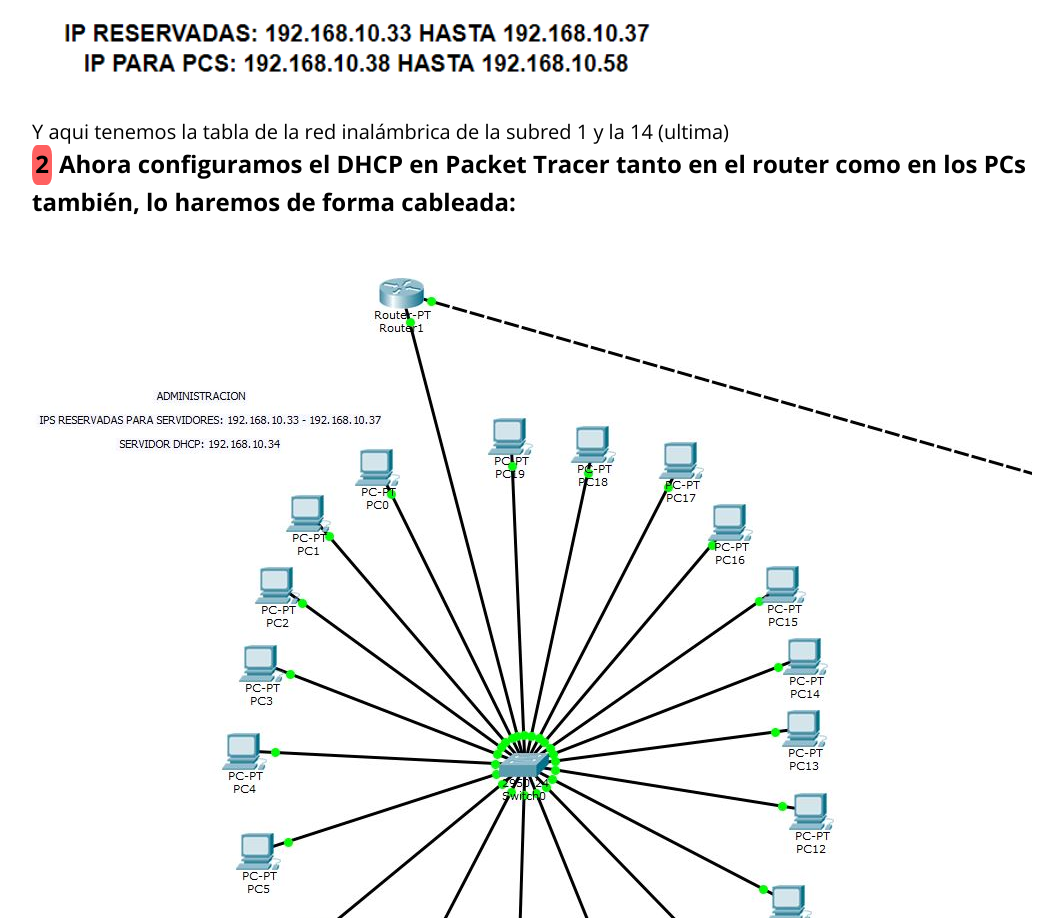
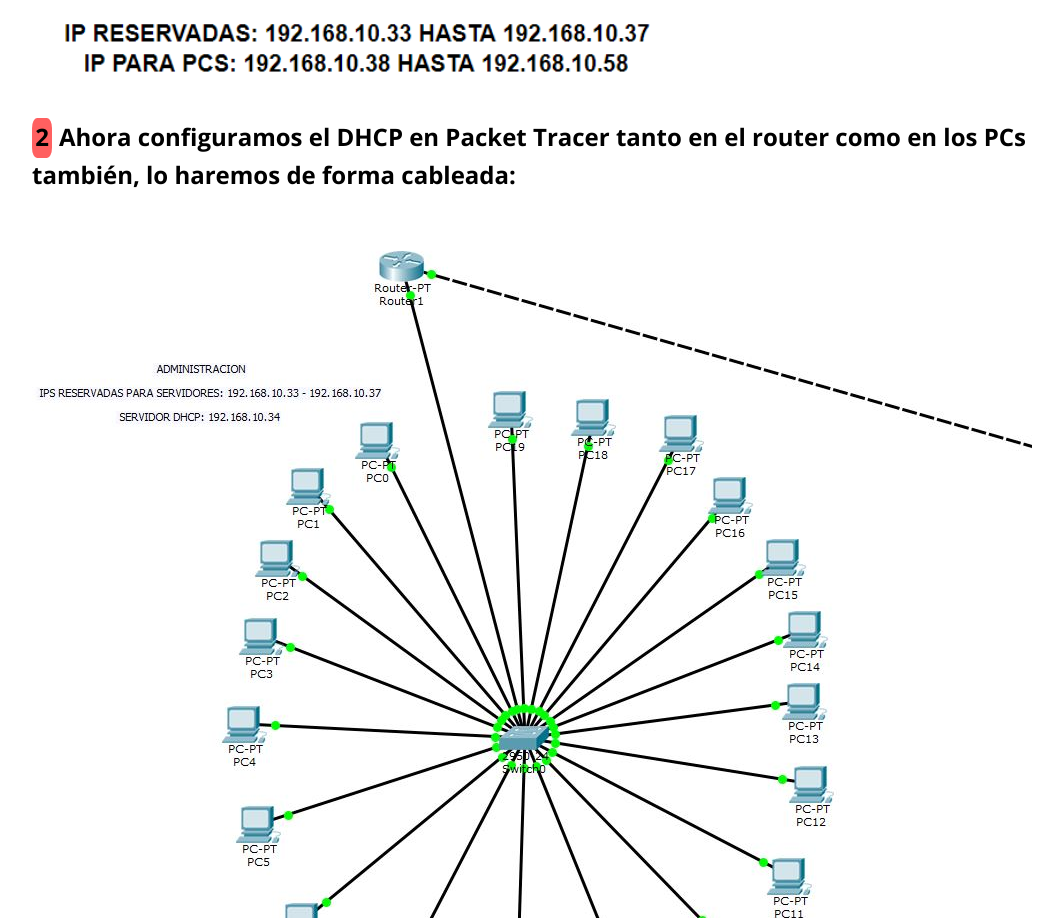
Before and after one commit to NetCo-Enterprise/PagPrincipal, a plain HTML site: page reto5.html in a window 1280 px wide. Shown: the part 1896-2814 px from the top of the page, without its empty margins (108-1171 px from the left). Drawn offline with nearby package versions, Linux system fonts and the light colour scheme.

Commit message:
Update reto5.html

```diff
--- a/reto5.html
+++ b/reto5.html
@@ -53,8 +53,6 @@
                     <b>2^n - 2 >= 20 = 5 bits para host.</b> Entonces la nueva máscara es: <b>255.255.255.224</b><br>
                     A partir de aquí empezamos con la primera subred y los requisitos del problema:<br><br>
                     <img src="Imagenes-reto5/tabladhcp.png" style="width: 650px; height: 400px;"alt=""><br>
-                  <p> Y aqui tenemos la tabla de la red inalámbrica de la subred 1 y la 14 (ultima) </p>
-
 
                 <h2><span>2</span>Ahora configuramos el DHCP en Packet Tracer tanto en el router como en los PCs también, lo haremos de forma cableada:</h2><br><br>
                   <img src="Imagenes-reto5/p1.JPG"><br>
```
